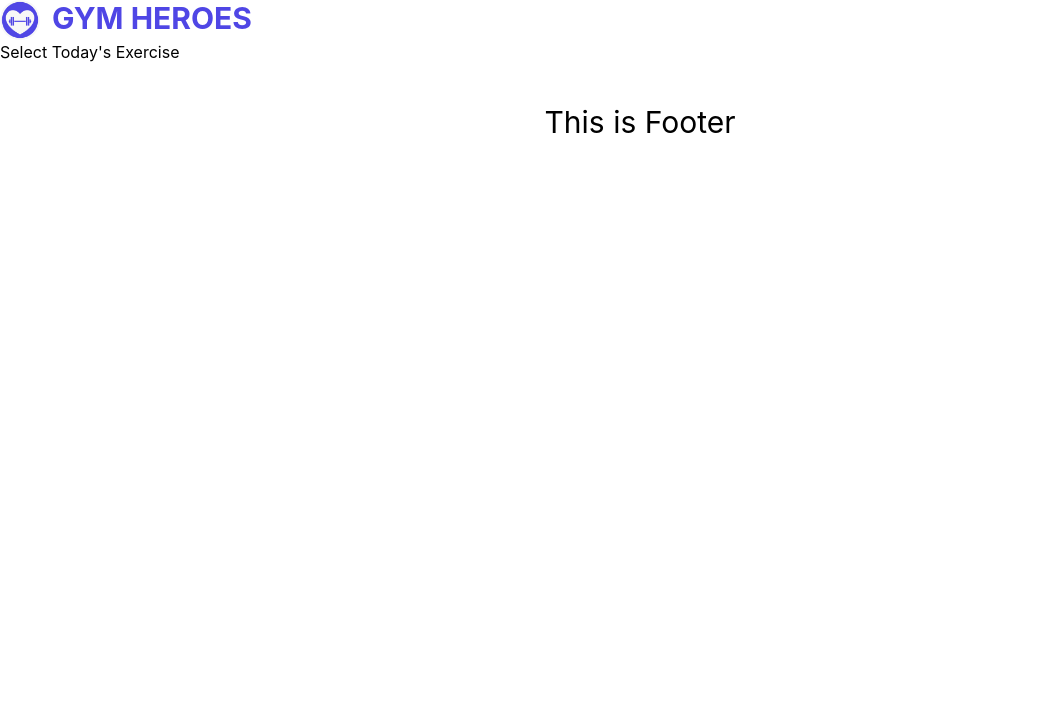
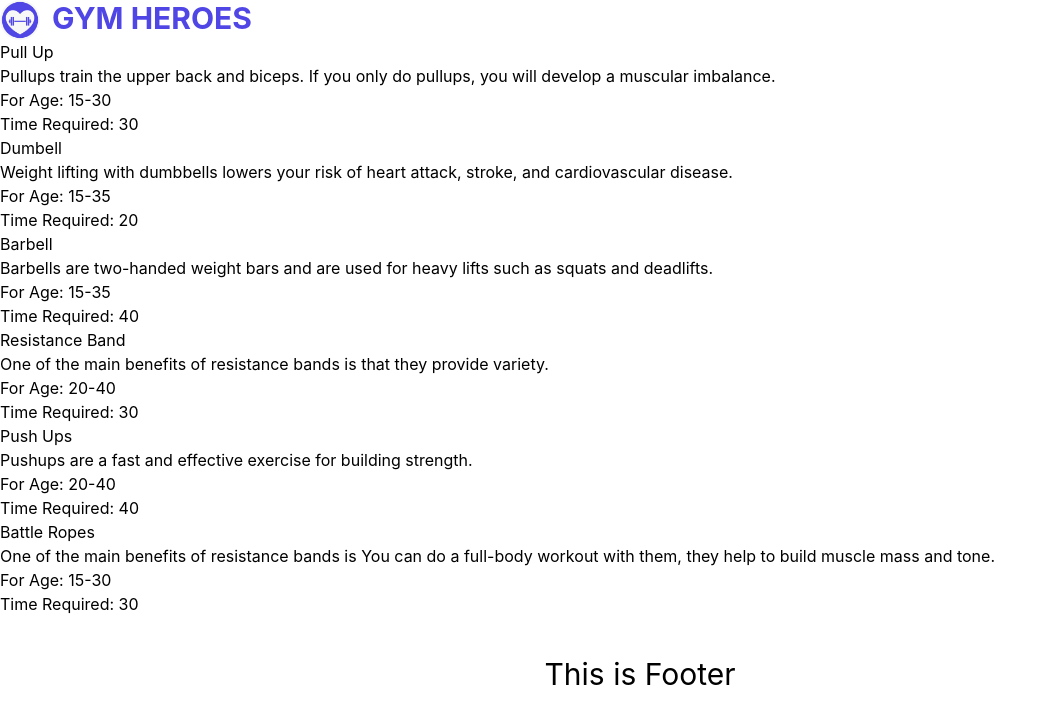
Before and after one commit to Sakibzaman/my-ultra-active-club, a React (Create React App) app: page / in a window 1280 px wide. Shown: the top 724 px of the page, without its empty margins (0-1056 px from the left). Built offline with nearby package versions, Linux system fonts and the light colour scheme.

Commit message:
json data fetched

```diff
--- a/src/App.js
+++ b/src/App.js
@@ -1,5 +1,6 @@
 import "./App.css";
 import Footer from "./components/Footer/Footer";
+import Activities from "./components/Home/Activities/Activities";
 import Home from "./components/Home/Home";
 
 function App() {
--- a/src/components/Home/Activities/Activities.js
+++ b/src/components/Home/Activities/Activities.js
@@ -1,9 +1,16 @@
 import React from "react";
+import ActivityCard from "./ActivityCard";
 
-const Activities = () => {
+const Activities = ({ cardDatas }) => {
+  console.log("card datas", cardDatas);
   return (
     <div>
       <h3>Select Today's Exercise</h3>
+      <div>
+        {cardDatas.map((cardData) => (
+          <ActivityCard key={cardData._id} cardData={cardData}></ActivityCard>
+        ))}
+      </div>
     </div>
   );
 };
--- a/src/components/Home/Activities/ActivityCard.js
+++ b/src/components/Home/Activities/ActivityCard.js
@@ -1,7 +1,16 @@
 import React from "react";
 
-const ActivityCard = () => {
-  return <div></div>;
+const ActivityCard = (props) => {
+  console.log(props.cardData);
+  const { name, img, age, time, description } = props.cardData;
+  return (
+    <div>
+      <h2>{name}</h2>
+      <p>{description}</p>
+      <h2>For Age: {age}</h2>
+      <h2>Time Required: {time}</h2>
+    </div>
+  );
 };
 
 export default ActivityCard;
--- a/src/components/Home/Home.js
+++ b/src/components/Home/Home.js
@@ -1,15 +1,23 @@
-import React from "react";
+import React, { useEffect, useState } from "react";
 import Activities from "./Activities/Activities";
 import ActivityCard from "./Activities/ActivityCard";
 import Header from "./Header/Header";
 import VerticalBar from "./VerticalBar/VerticalBar";
 
 const Home = () => {
+  const [cardDatas, setCardDatas] = useState([]);
+  useEffect(() => {
+    fetch("data.json")
+      .then((res) => res.json())
+      .then((data) => setCardDatas(data));
+  }, []);
+
   return (
     <div>
       <Header></Header>
-      <Activities></Activities>
-      <ActivityCard></ActivityCard>
+      {cardDatas.map((cardData) => (
+        <ActivityCard key={cardData.id} cardData={cardData}></ActivityCard>
+      ))}
       <VerticalBar></VerticalBar>
     </div>
   );
```
